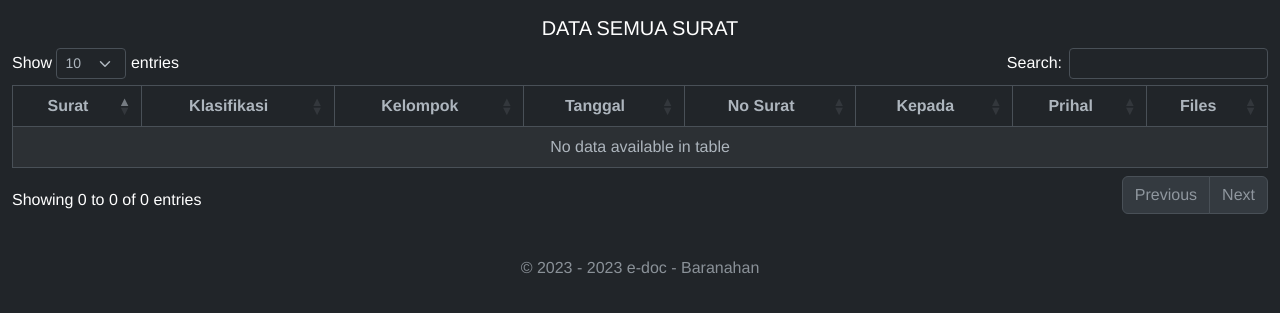
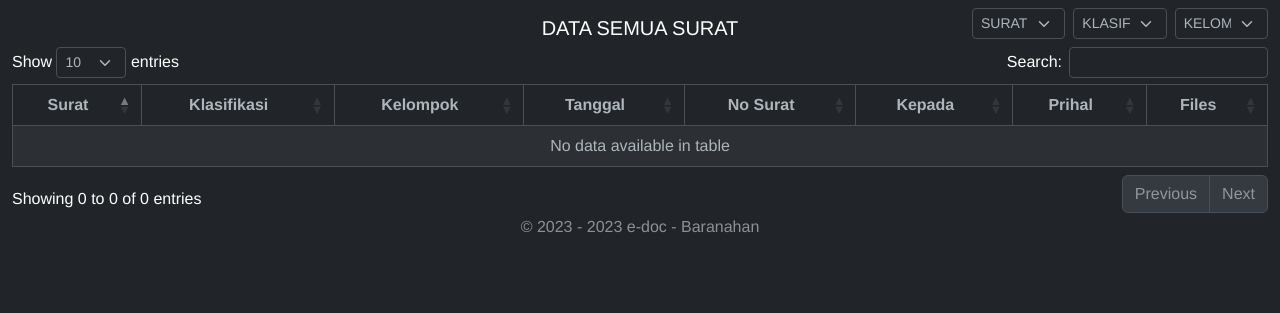
Before and after one commit to nice9uy/edoc, a Django app: page /edoc/ in a window 1280 px wide. Shown: the part 71-384 px from the top of the page. Run offline with Django 4.2, Linux system fonts and the light colour scheme; the visitor is signed in with stand-in values (Sample User, id 1); data that the repository does not hold is empty; some libraries are stand-ins or nearby versions.

```diff
--- a/edoc/urls.py
+++ b/edoc/urls.py
@@ -26,6 +26,7 @@ urlpatterns = [
     path('edoc/',include('edoc_app.urls')),
     path('accounts/', include('accounts.urls')),
     path('accounts/', include('django.contrib.auth.urls')),
+    path("__debug__/", include("debug_toolbar.urls")),
 
 ]
 
--- a/edoc_app/views.py
+++ b/edoc_app/views.py
@@ -20,11 +20,15 @@ def home(request):
     id_username = request.user.pk
     user = request.user
     datasemuasurat = DatabaseSurat.objects.filter(id_user = id_username).values()
+    klasifikasi = KlasifikasiSurat.objects.filter(id_user = id_username).values_list("nama_klasifikasi" , flat=True)
+    kelompok = KelompokSurat.objects.filter(id_user = id_username).values_list("nama_kelompok", flat=True)
 
     context = {
         'page_title'     : 'Home',
         'datasemuasurat' :  datasemuasurat,
-        'user'           :  user
+        'user'           :  user,
+        'klasifikasi'    : klasifikasi,
+        'kelompok'       : kelompok,
     }
 
     return render(request,'pages/index.html', context)
--- a/templates/pages/index.html
+++ b/templates/pages/index.html
@@ -10,29 +10,31 @@
 <div class="container-fluid mt-3 text-white" style="">
 
     <h5 class="text-center">DATA SEMUA SURAT</h5>
-    {% comment %} <div class="d-flex flex-column-reverse ">
-        <select class="form-select" required aria-label="Default select example" name="surat">
+    <div style="margin-top: -2.5rem; margin-left: 60rem;">
+      <div class="d-flex gap-2 col-12 mb-2" >
+          <select class="form-select form-select-sm" title="Filter Surat" required aria-label="Default select example" name="surat">
             <option value="">SURAT</option>
             <option value="Masuk">Masuk</option>
             <option value="Keluar">Keluar</option>
           </select>
 
-        <select class="form-select" required aria-label="Default select example" name="klasifikasi">
-          <option value="">KLASIFIKASI SURAT</option>
+          <select class="form-select form-select-sm" title="Filter Klasifikasi" required aria-label="Default select example" name="klasifikasi">
+            <option value="">KLASIFIKASI </option>
             {% for v in klasifikasi %}
             <option value="{{ v }}">{{v}}</option>
             {% endfor %}
           </select>
 
-        <select class="form-select" required aria-label="Default select example" name="kelompok">
-          <option value="">KELOMPOK SURAT</option>
+          <select class="form-select form-select-sm" title="Filter Kelompok" required aria-label="Default select example" name="kelompok">
+            <option value="">KELOMPOK </option>
             {% for v in kelompok %}
             <option value="{{ v }}">{{v}}</option>
             {% endfor %}
           </select>
-      </div> {% endcomment %}
+        </div>
+      </div>
 
-    <table id="tabel_index" class="table table-striped table-bordered text-white" style="width:100%">
+      <table id="tabel_index" class="table table-striped table-bordered text-white " style="width:100%;  " >
           <thead>
               <tr>
                   <th class="text-center">Surat</th>
@@ -66,10 +68,11 @@
               {% endfor %}
           </tbody>
       </table>
+
 </div>
 
 <div class="container">
-    <footer class="py-3 my-4">
+    <footer class="">
         <p class="text-center text-muted">&copy; 2023 - {% now "Y" %}  e-doc - Baranahan</p>
     </footer>
 </div>
```
Also changed, not shown: edoc/settings.py (+7 -0 lines). Lines whose indentation alone changed are shown as unchanged.
